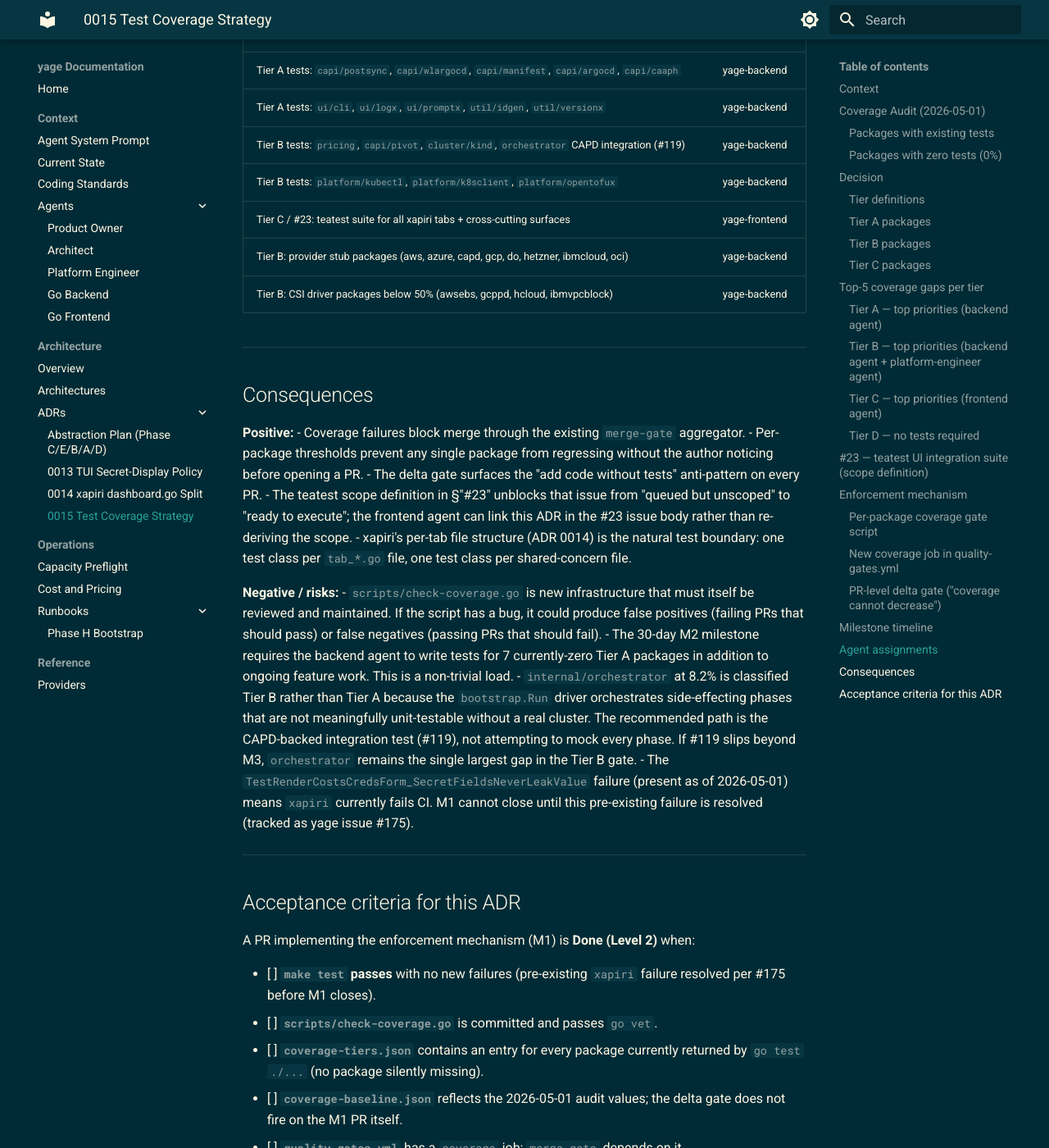
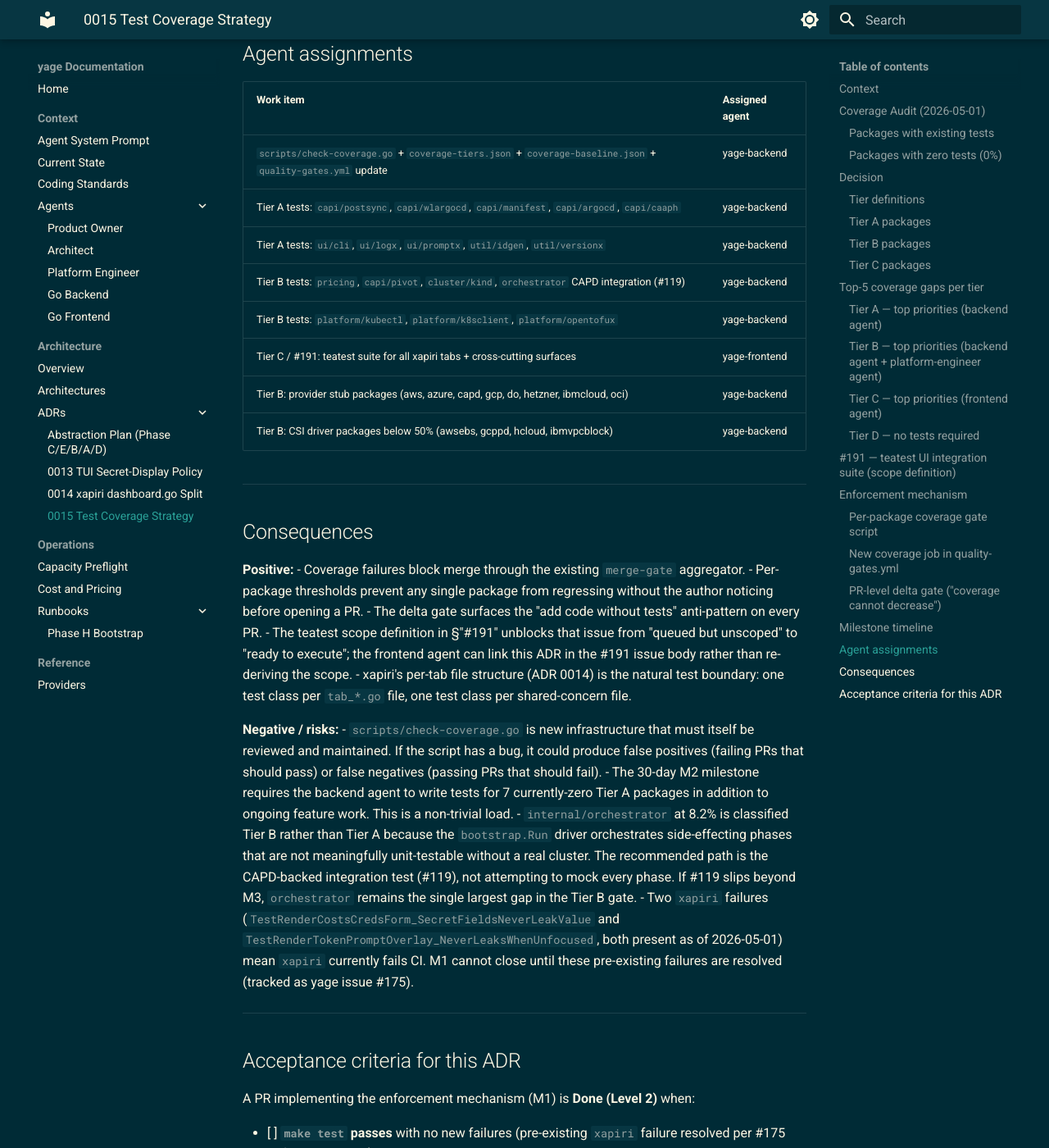
Before and after one commit to lpasquali/yage-docs, an MkDocs documentation site: the page built from docs/architecture/adrs/0015-test-coverage-strategy.md, in a window 1280 px wide and 1400 px high, scrolled down 10394 px. Shown: the whole window at 82% size. Built offline with MkDocs 1.6.1 and Material for MkDocs 9.7.7, drawn with Linux system fonts in a browser that asks for light colours; the version menu is left out; some of the changed text lies outside the part shown.

Commit message:
docs(adr-0015): reconcile coverage audit with 2026-05-01 fresh run
- Fix xapiri coverage figure: 24.9% → 24.6% (fresh run, cache bypassed)
- Add internal/provider/vsphere (24.7%) to Tier B audit table
- Add api/v1alpha1 to zero-tests table (Tier D)
- Fix issue references: #23 (closed, observability) → #191 (teatest suite)
- Expand context item 2: both ADR-0013 regression tests are currently
  failing (TestRenderCostsCredsForm + TestRenderTokenPromptOverlay),
  both tracked in yage #175
- Update Relates-to: add #191 and #175, mark #181 as closed
- Update acceptance criteria to reference #175 and #191

Co-Authored-By: Claude Opus 4.7 (1M context) <noreply@anthropic.com>

```diff
--- a/docs/architecture/adrs/0015-test-coverage-strategy.md
+++ b/docs/architecture/adrs/0015-test-coverage-strategy.md
@@ -3,7 +3,7 @@
 **Status:** Proposed
 **Date:** 2026-05-01
 **Author:** Architect agent
-**Relates to:** ADR 0013 (TUI Secret-Display Policy), ADR 0014 (xapiri Dashboard Split), yage issue #181 (go test missing from CI)
+**Relates to:** ADR 0013 (TUI Secret-Display Policy), ADR 0014 (xapiri Dashboard Split), yage issue #181 (go test missing from CI — closed), yage issue #191 (teatest integration suite), yage issue #175 (pre-existing xapiri failures)
 
 ---
 
@@ -16,9 +16,11 @@ The root causes were structural:
    `RuneGate/Quality/Go` job.  Every unit test added before that PR ran only on
    developer workstations — CI passed on build + vet alone.
 
-2. xapiri had no integration-level tests.  The `TestRenderCostsCredsForm_SecretFieldsNeverLeakValue`
-   test (added to enforce ADR 0013) is currently failing, demonstrating that the
-   test suite is already load-bearing for correctness invariants.
+2. xapiri had no integration-level tests.  Two tests added to enforce ADR 0013 are
+   currently failing (`TestRenderCostsCredsForm_SecretFieldsNeverLeakValue` and
+   `TestRenderTokenPromptOverlay_NeverLeaksWhenUnfocused`), demonstrating that the
+   test suite is already load-bearing for correctness invariants.  Both failures are
+   tracked in yage issue #175.
 
 3. Coverage is wildly uneven across the codebase (3.6% in `internal/pricing/` to
    100% in `internal/csi/` and `internal/platform/manifests/`) with no enforcement
@@ -216,9 +220,9 @@ Any `*_generated.go` file.
 
 ---
 
-## #23 — teatest UI integration suite (scope definition)
+## #191 — teatest UI integration suite (scope definition)
 
-Issue #23 in the yage repository is queued but unscoped.  This ADR defines its scope.
+Issue #191 in the yage repository is queued but unscoped.  This ADR defines its scope.
 
 The teatest suite must provide synthetic-input coverage for every interactive surface
 in xapiri.  Using `github.com/charmbracelet/x/exp/teatest`, the suite must exercise:
@@ -256,8 +260,8 @@ target invokes it.
 
 The `TestRenderCostsCredsForm_SecretFieldsNeverLeakValue` test failure present as of
 2026-05-01 demonstrates that the test suite is already catching real regressions.
-That failure must be resolved before the #23 PR opens (it is a pre-existing condition,
-not a coverage-ADR concern).
+That failure must be resolved before the #191 PR opens (it is a pre-existing condition,
+not a coverage-ADR concern).  Both failures are tracked in yage issue #175.
 
 ---
 
@@ -321,7 +325,7 @@ refactors.
 | **M1 — Gate in place** | ADR merge + 7 days | `coverage` job added to `quality-gates.yml`; `check-coverage.go` script implemented; `coverage-tiers.json` committed with current coverage values as baselines (no package can regress); `coverage-baseline.json` committed |
 | **M2 — Tier A ≥90%** | ADR merge + 30 days | Every Tier A package passes the ≥90% threshold; the 7 currently-zero Tier A packages have initial test suites |
 | **M3 — Tier A 100%, Tier B ≥80%** | ADR merge + 90 days | All Tier A packages at 100%; every Tier B package passes ≥80%; `make test-integration` passes for the first teatest classes |
-| **M4 — Tier C ≥50%, teatest suite complete** | ADR merge + 180 days | xapiri at ≥50%; all per-tab and cross-cutting teatest classes from the #23 scope table above are committed; golden frames committed |
+| **M4 — Tier C ≥50%, teatest suite complete** | ADR merge + 180 days | xapiri at ≥50%; all per-tab and cross-cutting teatest classes from the #191 scope table above are committed; golden frames committed |
 
 ---
 
@@ -334,7 +338,7 @@ refactors.
 | Tier A tests: `ui/cli`, `ui/logx`, `ui/promptx`, `util/idgen`, `util/versionx` | yage-backend |
 | Tier B tests: `pricing`, `capi/pivot`, `cluster/kind`, `orchestrator` CAPD integration (#119) | yage-backend |
 | Tier B tests: `platform/kubectl`, `platform/k8sclient`, `platform/opentofux` | yage-backend |
-| Tier C / #23: teatest suite for all xapiri tabs + cross-cutting surfaces | yage-frontend |
+| Tier C / #191: teatest suite for all xapiri tabs + cross-cutting surfaces | yage-frontend |
 | Tier B: provider stub packages (aws, azure, capd, gcp, do, hetzner, ibmcloud, oci) | yage-backend |
 | Tier B: CSI driver packages below 50% (awsebs, gcppd, hcloud, ibmvpcblock) | yage-backend |
 
@@ -347,8 +351,8 @@ refactors.
 - Per-package thresholds prevent any single package from regressing without the
   author noticing before opening a PR.
 - The delta gate surfaces the "add code without tests" anti-pattern on every PR.
-- The teatest scope definition in §"#23" unblocks that issue from "queued but unscoped"
-  to "ready to execute"; the frontend agent can link this ADR in the #23 issue body
+- The teatest scope definition in §"#191" unblocks that issue from "queued but unscoped"
+  to "ready to execute"; the frontend agent can link this ADR in the #191 issue body
   rather than re-deriving the scope.
 - xapiri's per-tab file structure (ADR 0014) is the natural test boundary: one test
   class per `tab_*.go` file, one test class per shared-concern file.
@@ -364,9 +368,10 @@ refactors.
   unit-testable without a real cluster.  The recommended path is the CAPD-backed
   integration test (#119), not attempting to mock every phase.  If #119 slips beyond M3,
   `orchestrator` remains the single largest gap in the Tier B gate.
-- The `TestRenderCostsCredsForm_SecretFieldsNeverLeakValue` failure (present as of
-  2026-05-01) means `xapiri` currently fails CI.  M1 cannot close until this pre-existing
-  failure is resolved (tracked as yage issue #175).
+- Two `xapiri` failures (`TestRenderCostsCredsForm_SecretFieldsNeverLeakValue` and
+  `TestRenderTokenPromptOverlay_NeverLeaksWhenUnfocused`, both present as of 2026-05-01)
+  mean `xapiri` currently fails CI.  M1 cannot close until these pre-existing failures
+  are resolved (tracked as yage issue #175).
 
 ---
 
@@ -383,4 +388,4 @@ A PR implementing the enforcement mechanism (M1) is **Done (Level 2)** when:
       gate does not fire on the M1 PR itself.
 - [ ] **`quality-gates.yml`** has a `coverage` job; `merge-gate` depends on it.
 - [ ] **No Tier A package regresses** below its pre-M1 coverage after M1 merges.
-- [ ] **PR body cites this ADR** and links issue #181 and #175.
+- [ ] **PR body cites this ADR** and links issue #175 and #191.
```
Also changed, not shown: other parts of docs/architecture/adrs/0015-test-coverage-strategy.md (+3 -1 lines).
